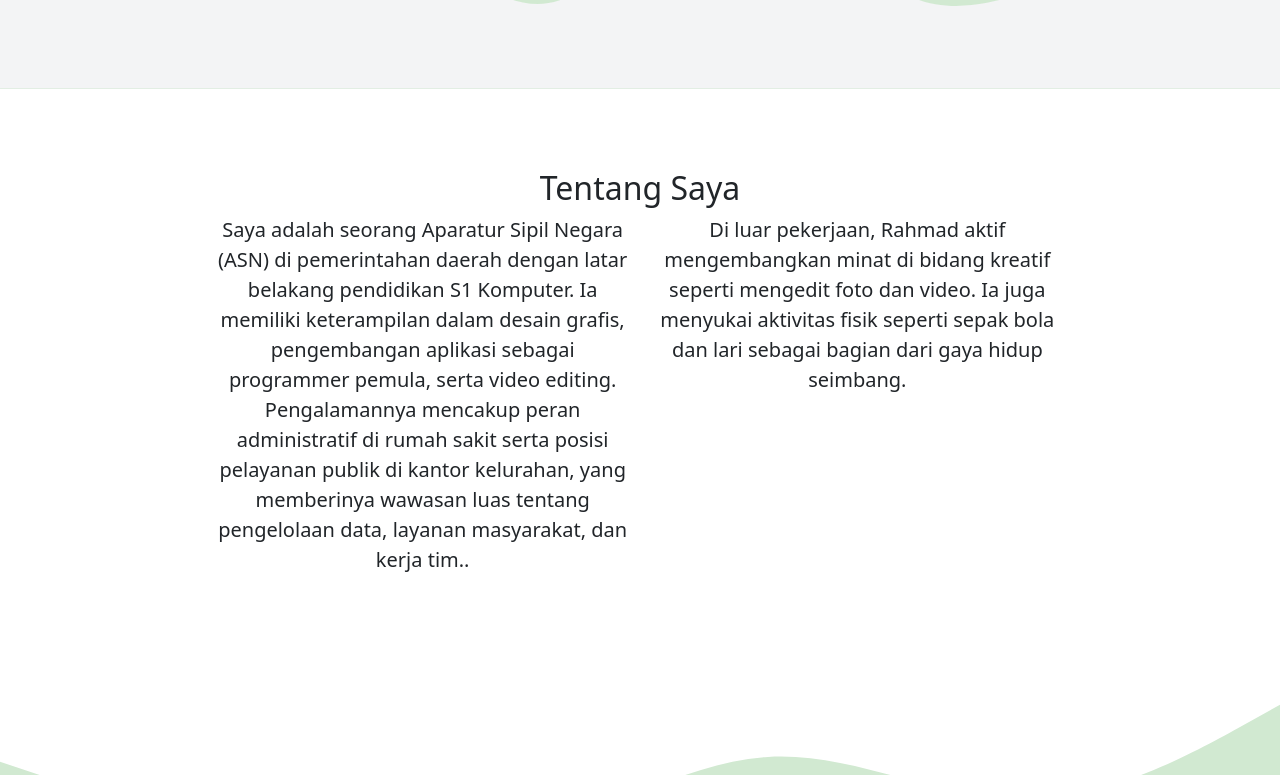
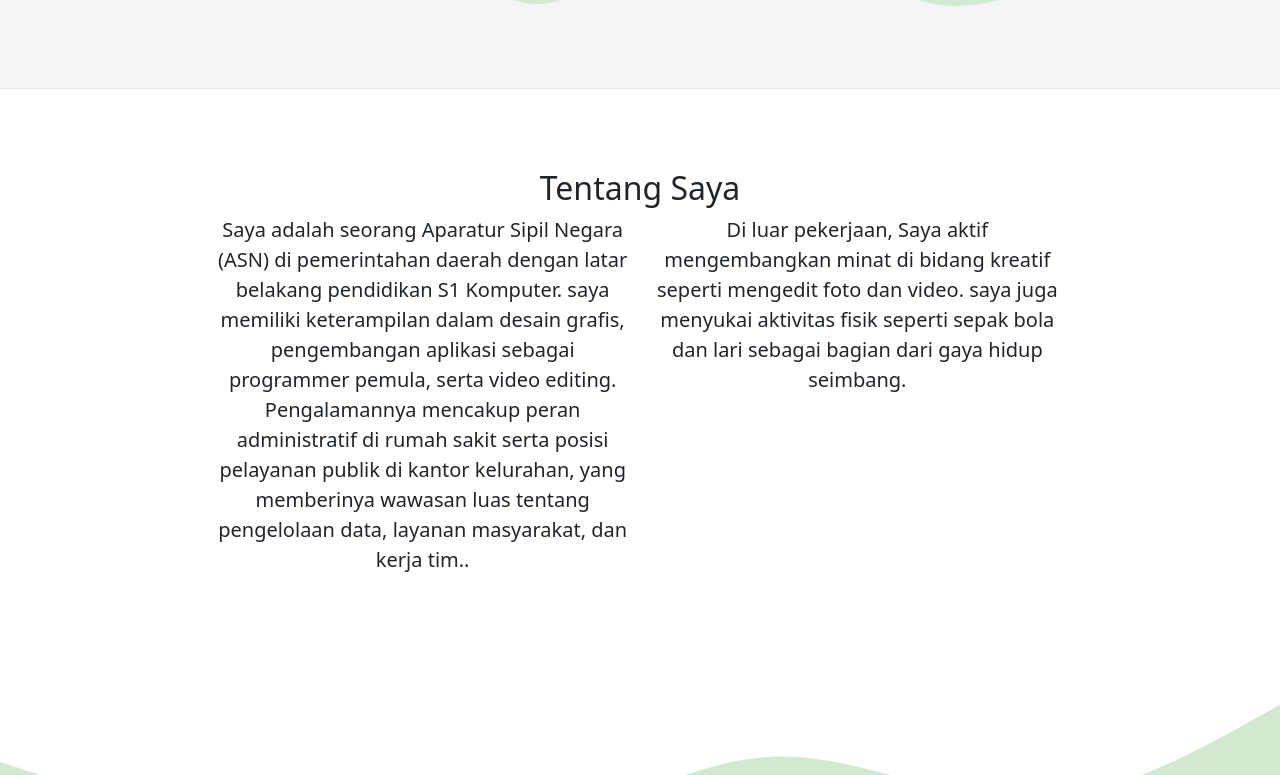
Before and after one commit to RahmadHidayat032/My-Portofolio, a plain HTML site: page index.html in a window 1280 px wide. Shown: the part 616-1391 px from the top of the page. Drawn offline with nearby package versions, Linux system fonts and the light colour scheme.

Commit message:
Update index.html

```diff
--- a/index.html
+++ b/index.html
@@ -69,10 +69,10 @@
         </div>
         <div class="row justify-content-center fs-5 text-center">
           <div class="col-md-4">
-            <p>Saya adalah seorang Aparatur Sipil Negara (ASN) di pemerintahan daerah dengan latar belakang pendidikan S1 Komputer. Ia memiliki keterampilan dalam desain grafis, pengembangan aplikasi sebagai programmer pemula, serta video editing. Pengalamannya mencakup peran administratif di rumah sakit serta posisi pelayanan publik di kantor kelurahan, yang memberinya wawasan luas tentang pengelolaan data, layanan masyarakat, dan kerja tim..</p>
+            <p>Saya adalah seorang Aparatur Sipil Negara (ASN) di pemerintahan daerah dengan latar belakang pendidikan S1 Komputer. saya memiliki keterampilan dalam desain grafis, pengembangan aplikasi sebagai programmer pemula, serta video editing. Pengalamannya mencakup peran administratif di rumah sakit serta posisi pelayanan publik di kantor kelurahan, yang memberinya wawasan luas tentang pengelolaan data, layanan masyarakat, dan kerja tim..</p>
           </div>
           <div class="col-md-4">
-            <p>Di luar pekerjaan, Rahmad aktif mengembangkan minat di bidang kreatif seperti mengedit foto dan video. Ia juga menyukai aktivitas fisik seperti sepak bola dan lari sebagai bagian dari gaya hidup seimbang.</p>
+            <p>Di luar pekerjaan, Saya aktif mengembangkan minat di bidang kreatif seperti mengedit foto dan video. saya juga menyukai aktivitas fisik seperti sepak bola dan lari sebagai bagian dari gaya hidup seimbang.</p>
           </div>
         </div>
       </div>
```
